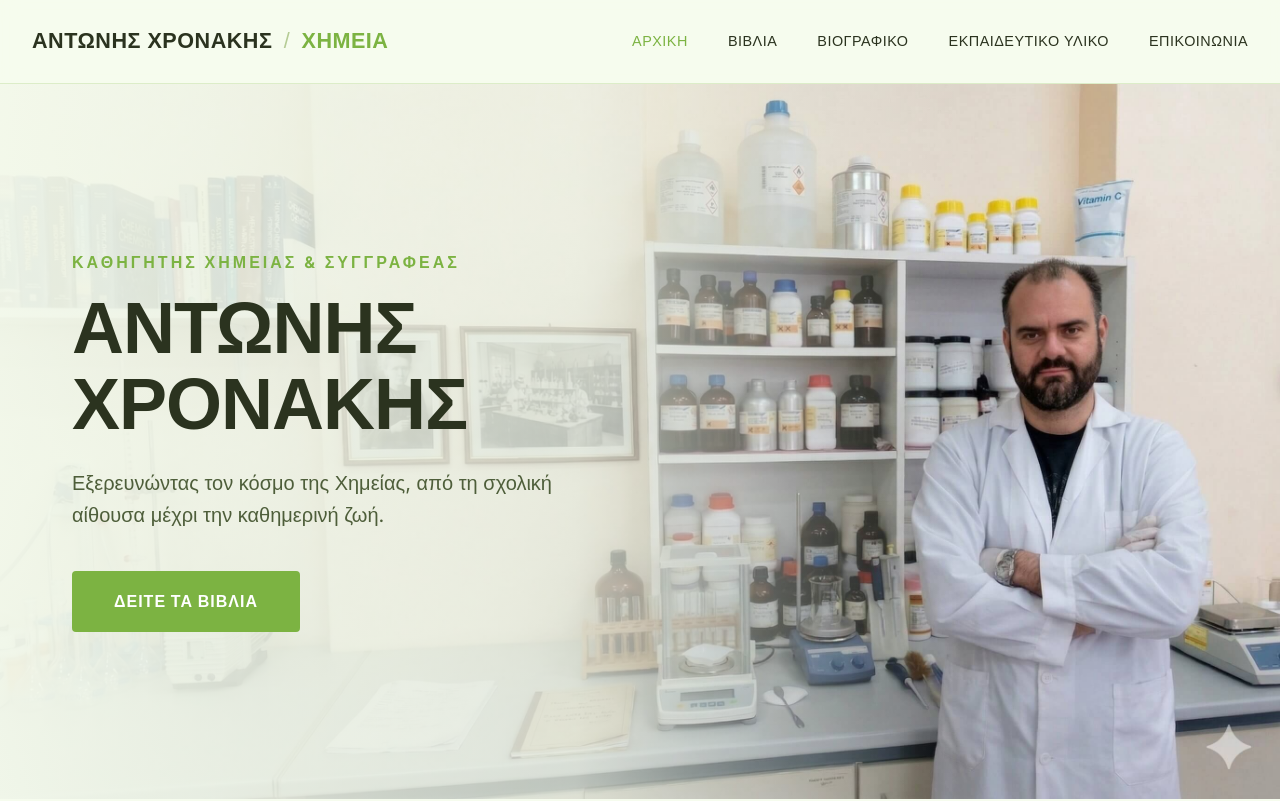
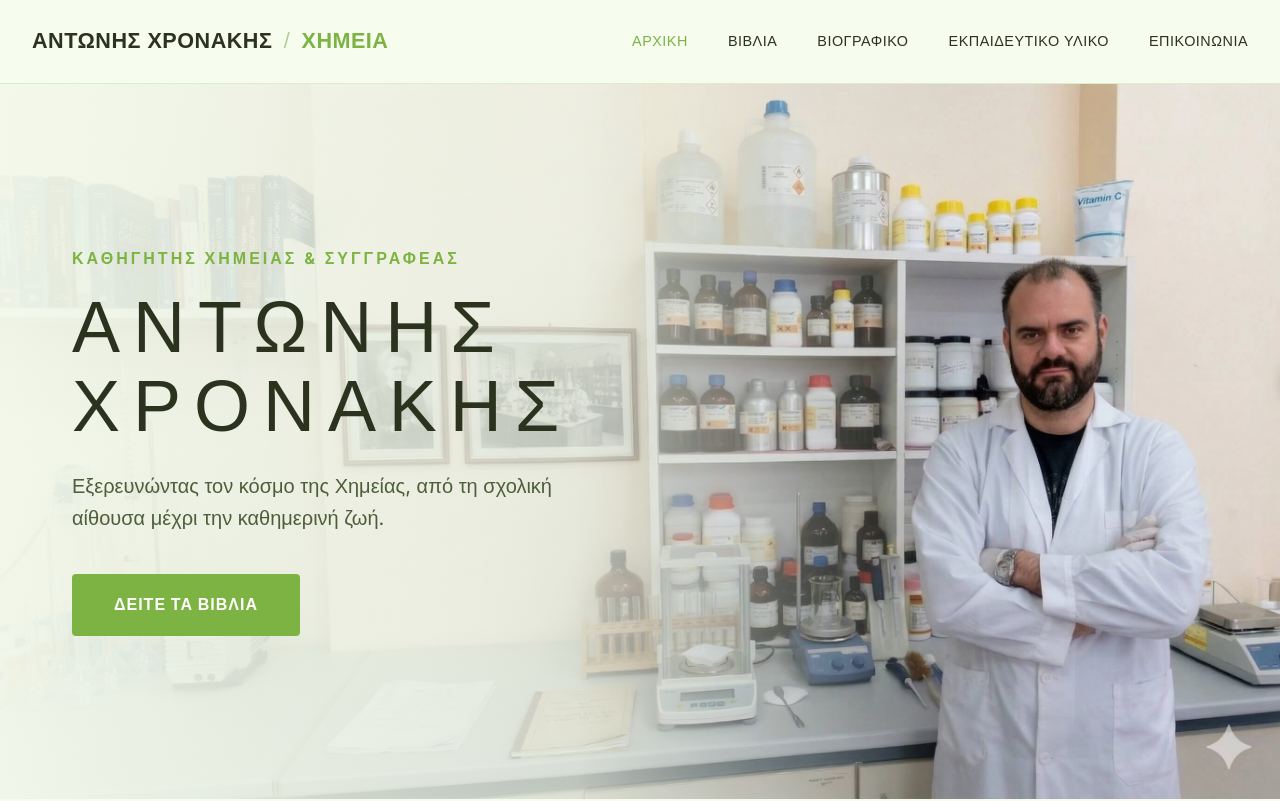
Before and after one commit to gamwmanos/antonischronakis, a plain HTML site: page index.html in a window 1280 px wide. Shown: the top 801 px of the page. Drawn offline with Linux system fonts and the light colour scheme; a web font is replaced by a local one.

Commit message:
Update hero title to Steven Pinker style Montserrat uppercase with wide kerning. Reorder tabs in chapter 1 and move scoreboard to bottom

```diff
--- a/landing.css
+++ b/landing.css
@@ -163,14 +163,15 @@ p {
   padding: var(--spacing-md) 0;
 }
 
-/* Huge letters like Pinker's site */
+/* Huge letters like Pinker's site - Elegant Montserrat uppercase */
 .hero-title {
-  font-size: 4.5rem;
-  font-weight: 800;
-  line-height: 1.05;
+  font-family: 'Montserrat', sans-serif;
+  font-size: clamp(2.5rem, 6vw, 4.5rem);
+  font-weight: 500;
+  line-height: 1.1;
   margin-bottom: 1.5rem;
   text-transform: uppercase;
-  letter-spacing: -1px;
+  letter-spacing: 0.18em;
   color: var(--text-main);
 }
 
```
Also changed, not shown: chap_1.html (+16 -16 lines).
